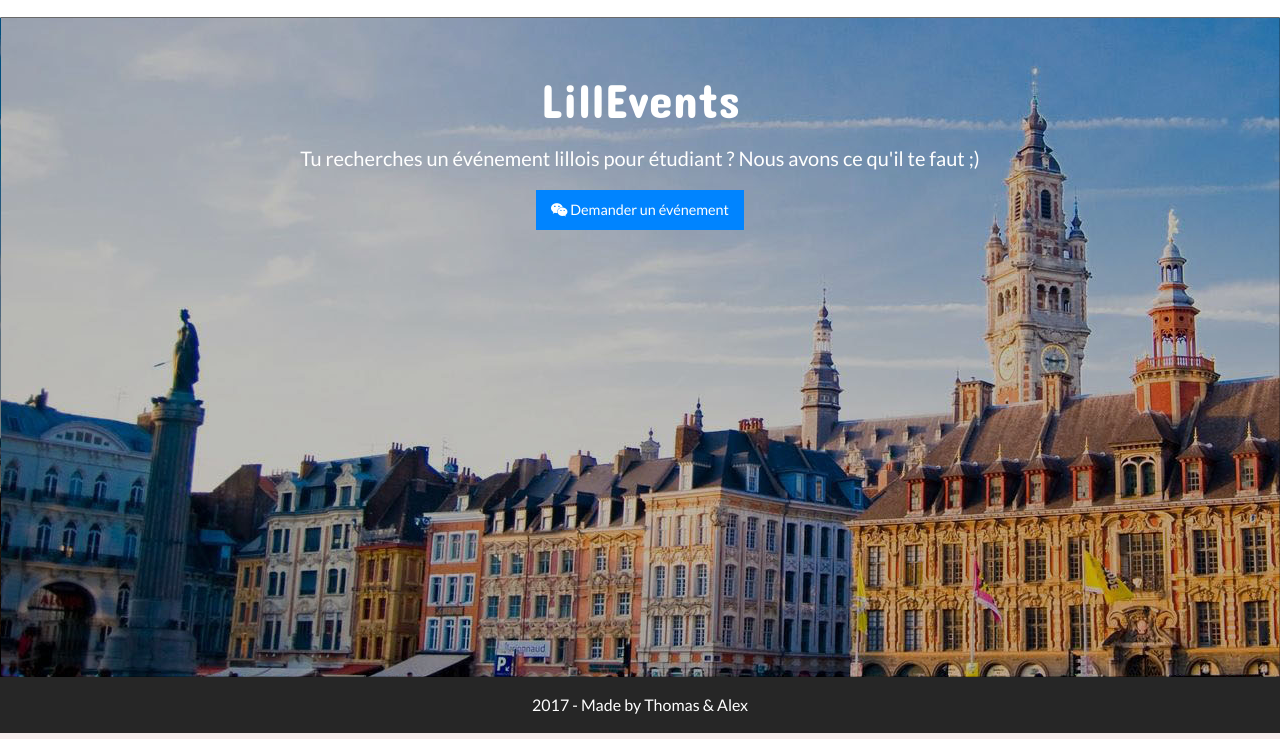
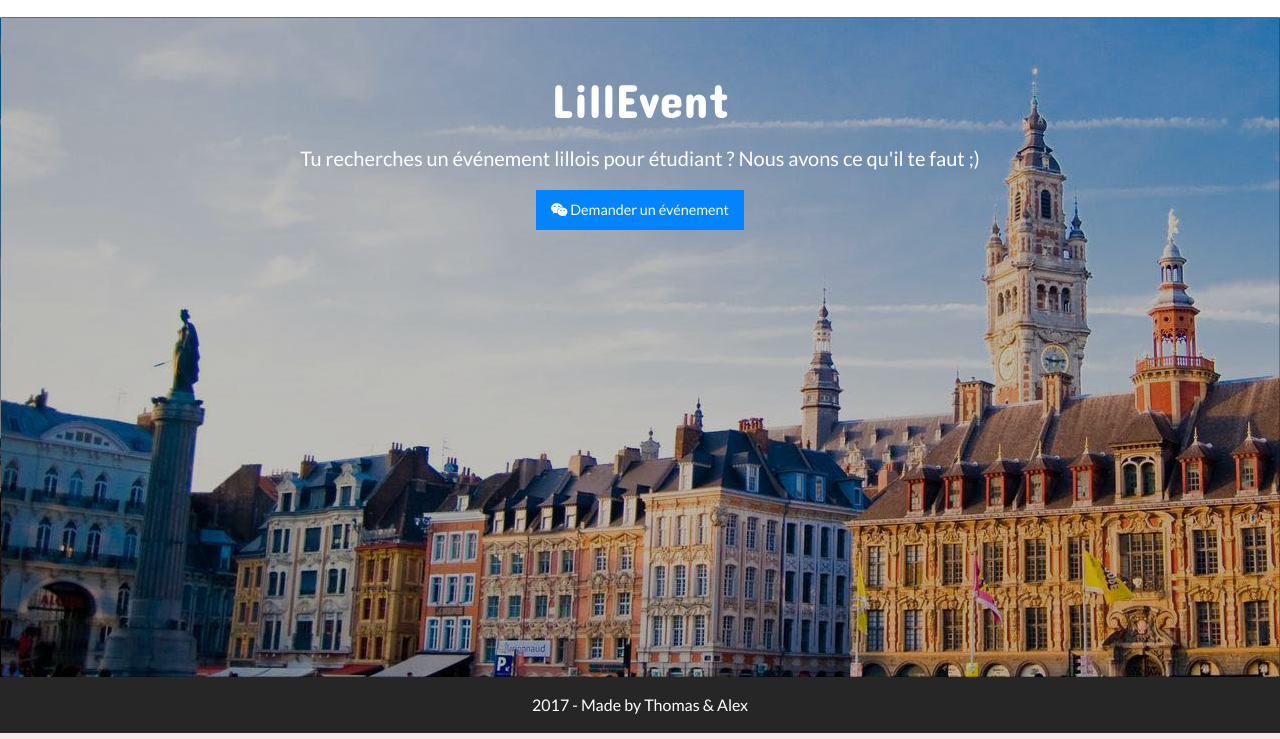
Before and after one commit to Totoyor/MemeTrend, a website: page docs/index.html in a window 1280 px wide. Shown: the part 61-800 px from the top of the page. Drawn offline with Linux system fonts and the light colour scheme.

Commit message:
Deploy online

```diff
--- a/docs/index.html
+++ b/docs/index.html
@@ -47,7 +47,7 @@
 
         <div class="callout large bg-top">
           <div class="row column text-center">
-            <h1>LillEvents</h1>
+            <h1>LillEvent</h1>
             <p class="lead">Tu recherches un événement lillois pour étudiant ? Nous avons ce qu'il te faut ;)</p>
             <a href="https://m.me/LilleEvent" class="button button-facebook" target="_blank"><i class="fa fa-weixin" aria-hidden="true"></i> Demander un événement</a>
           </div>
```
Also changed, not shown: src/pages/index.html (+1 -1 lines).
